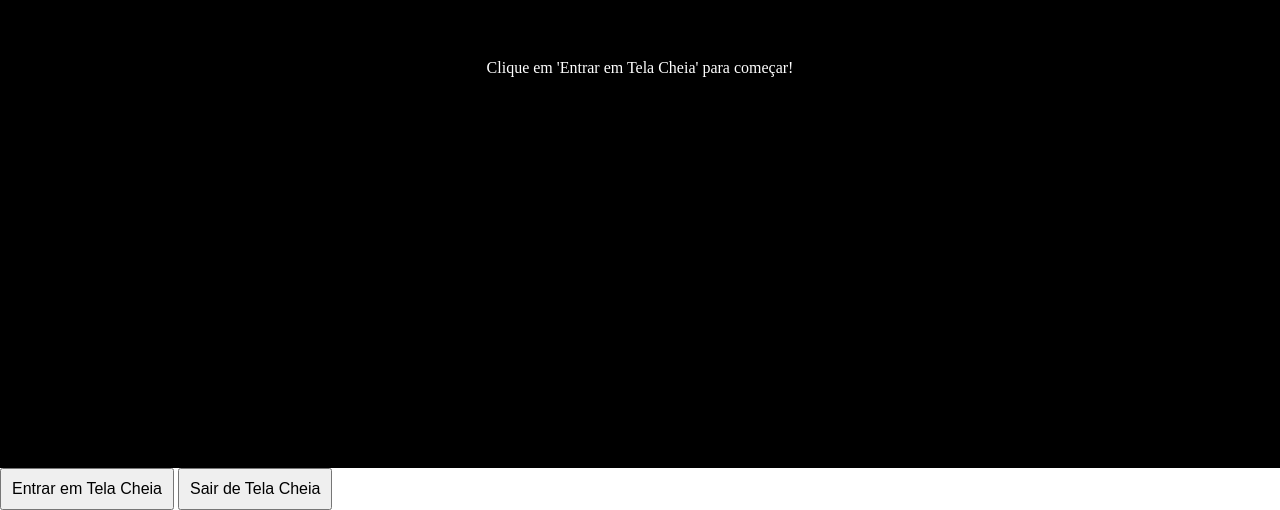
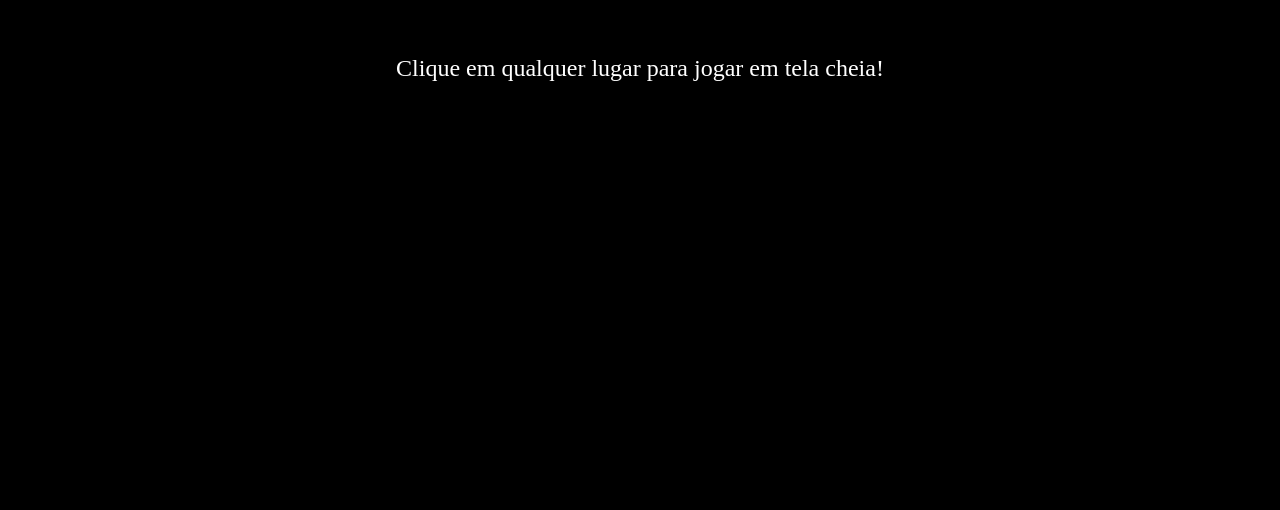
Before and after one commit to MrIago/eai, a plain HTML site: page index.html in a window 1280 px wide. Shown: the part 332-842 px from the top of the page. After the commit the page ends 800 px from the top, so only its background shows below. Drawn offline with Linux system fonts and the light colour scheme.

Commit message:
Update index.html

```diff
--- a/index.html
+++ b/index.html
@@ -9,46 +9,29 @@
             height: 100%;
             margin: 0;
             padding: 0;
-        }
-        #gameContainer {
-            width: 100%;
-            height: 100%;
             background-color: black;
             color: white;
             display: flex;
             justify-content: center;
             align-items: center;
+            cursor: pointer;
         }
-        button {
-            padding: 10px;
-            font-size: 16px;
+        #message {
+            font-size: 24px;
         }
     </style>
 </head>
-<body>
-    <div id="gameContainer">
-        Clique em 'Entrar em Tela Cheia' para começar!
-    </div>
-    <button onclick="toggleFullScreen()">Entrar em Tela Cheia</button>
-    <button onclick="exitFullScreen()">Sair de Tela Cheia</button>
+<body onclick="enterFullScreen()">
+    <div id="message">Clique em qualquer lugar para jogar em tela cheia!</div>
 
     <script>
-        function toggleFullScreen() {
+        function enterFullScreen() {
             if (!document.fullscreenElement) {
                 document.documentElement.requestFullscreen().catch(err => {
-                    alert(`Erro ao ativar o modo tela cheia: ${err.message} (Tip: algumas restrições como iframe ou edição podem impedir o modo tela cheia)`);
+                    alert(`Erro ao ativar o modo tela cheia: ${err.message}`);
                 });
-            } else {
-                if (document.exitFullscreen) {
-                    document.exitFullscreen();
-                }
             }
-        }
-
-        function exitFullScreen() {
-            if (document.fullscreenElement) {
-                document.exitFullscreen();
-            }
+            document.body.onclick = null; // Remove o evento após a ativação
         }
     </script>
 </body>
```
